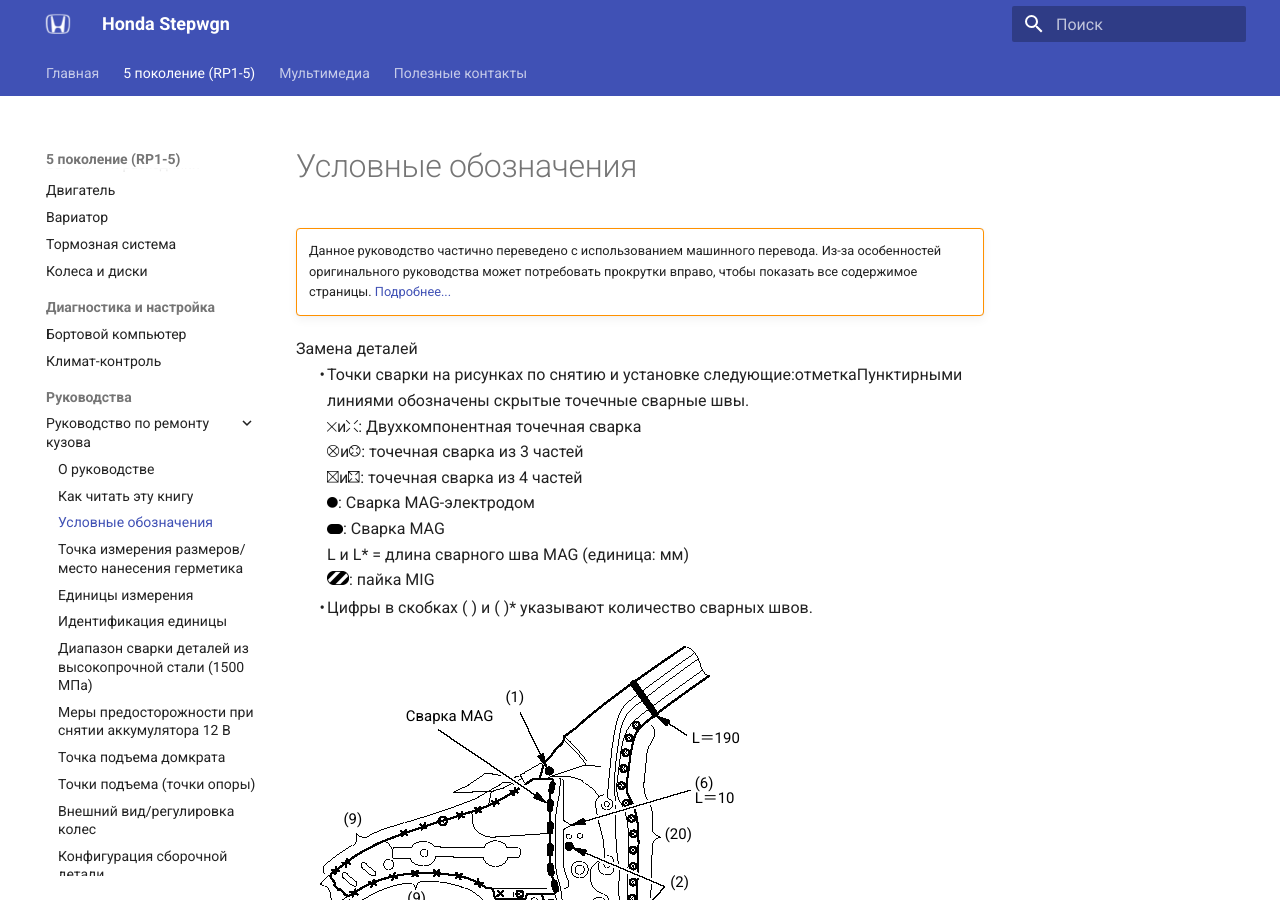
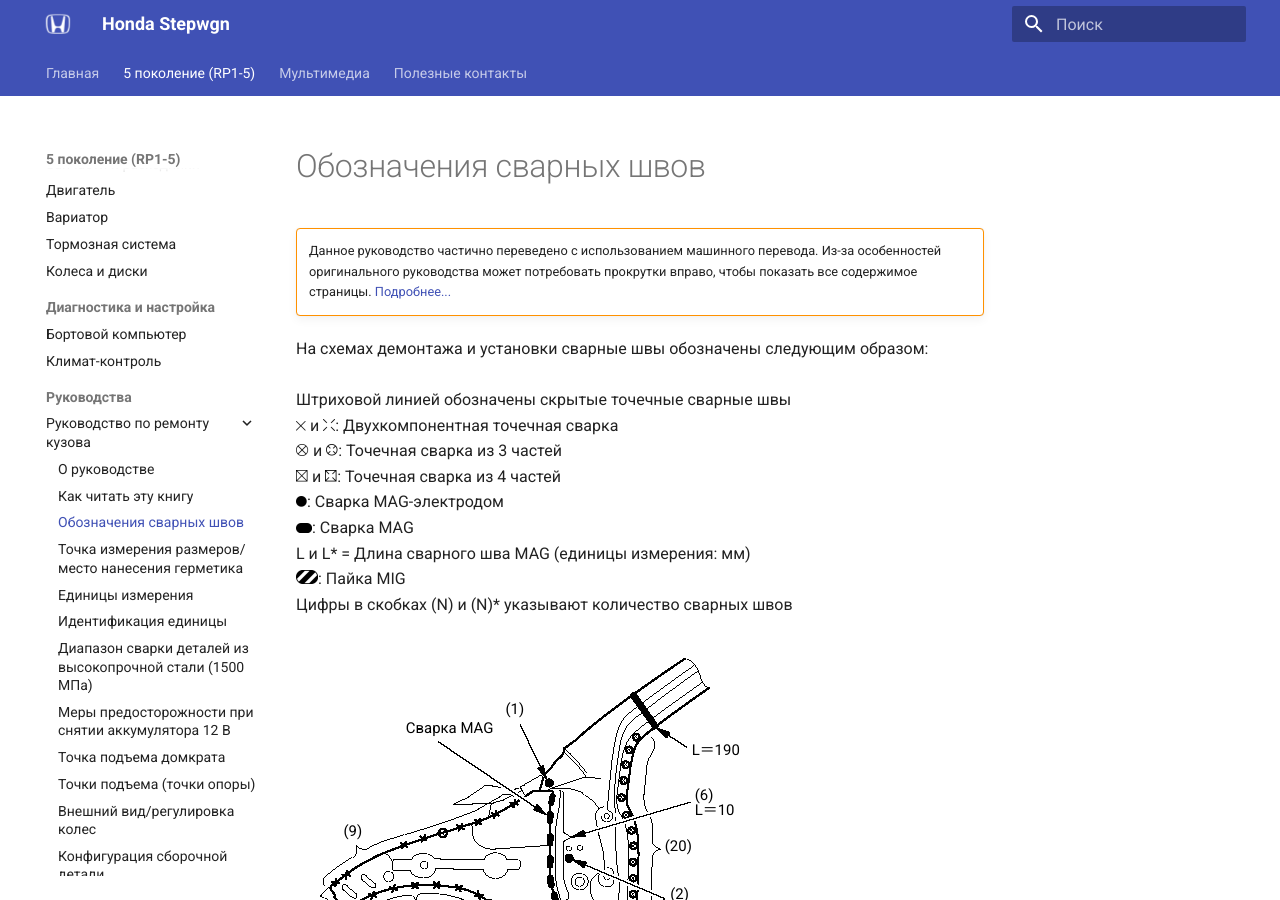
Before and after one commit to stepwgn/stepwgn.github.io, an MkDocs documentation site: the page built from docs/5g/manuals/body/000000000000002.md, in a window 1280 px wide and 900 px high. Built offline with MkDocs 1.6.1 and Material for MkDocs 9.7.7, drawn with Linux system fonts in a browser that asks for light colours; some of the changed text lies outside the part shown.

Commit message:
Convert html to md
Signed-off-by: Zakhar Petrov <46595458+zakhar-petrov@users.noreply.github.com>

```diff
--- a/docs/5g/manuals/body/000000000000002.md
+++ b/docs/5g/manuals/body/000000000000002.md
@@ -1,39 +1,17 @@
 {% include-markdown "./about.md" start="<!--manual-body-info-start-->" end="<!--manual-body-info-end-->" %}
+
+На схемах демонтажа и установки сварные швы обозначены следующим образом:
+<br>
+<br>Штриховой линией обозначены скрытые точечные сварные швы
+<br>![](../img/symbol/jpn_623574_1.0.png) и ![](../img/symbol/jpn_11389292_1.0.png): Двухкомпонентная точечная сварка
+<br>![](../img/symbol/jpn_623573_1.0.png) и ![](../img/symbol/jpn_11389344_1.0.png): Точечная сварка из 3 частей
+<br>![](../img/symbol/jpn_623572_1.0.png) и ![](../img/symbol/jpn_11389367_1.0.png): Точечная сварка из 4 частей
+<br>![](../img/symbol/jpn_623567_1.0.png): Сварка MAG-электродом
+<br>![](../img/symbol/jpn_623568_1.0.png): Сварка MAG
+<br>L и L\* = Длина сварного шва MAG (единицы измерения: мм)
+<br>![](../img/symbol/jpn_8148491_1.0.png): Пайка MIG
+<br>Цифры в скобках (N) и (N)\* указывают количество сварных швов
+
 <div id="divBody" style="display:block">
-<div>
-<a id="i01601"></a>
-<div class="servinfosub_title">Замена деталей</div>
-<table class="list1_table" frame="void">
-<tr>
-<td align="right" width="30">•
-</td>
-<td>
-<div>Точки сварки на рисунках по снятию и установке следующие:<nobr>отметка</nobr>Пунктирными линиями обозначены скрытые точечные сварные швы.</div>
-<div>
-<img src="../img/symbol/jpn_623574_1.0.png"/>и<img src="../img/symbol/jpn_11389292_1.0.png"/>: Двухкомпонентная точечная сварка</div>
-<div>
-<img src="../img/symbol/jpn_623573_1.0.png"/>и<img src="../img/symbol/jpn_11389344_1.0.png"/>: точечная сварка из 3 частей</div>
-<div>
-<img src="../img/symbol/jpn_623572_1.0.png"/>и<img src="../img/symbol/jpn_11389367_1.0.png"/>: точечная сварка из 4 частей</div>
-<div>
-<img src="../img/symbol/jpn_623567_1.0.png"/>: Сварка MAG-электродом</div>
-<div>
-<img src="../img/symbol/jpn_623568_1.0.png"/>: Сварка MAG<br/>L и L* = длина сварного шва MAG (единица: мм)</div>
-<div>
-<img src="../img/symbol/jpn_8148491_1.0.png"/>: пайка MIG</div>
-</td>
-</tr>
-<tr>
-<td align="right" width="30">•
-</td>
-<td>
-<div>Цифры в скобках ( ) и ( )* указывают количество сварных швов.</div>
-</td>
-</tr>
-</table>
-<a id="i03603"></a>
-<div>
 <script src="../js/135_2.0_jpn_15145878_2.0.js"></script>
 </div>
-</div>
-</div>
--- a/docs/5g/manuals/body/js/135_2.0_jpn_15145878_2.0.js
+++ b/docs/5g/manuals/body/js/135_2.0_jpn_15145878_2.0.js
@@ -24,8 +24,8 @@
 write("<p id=\"p1_7\" name=\"PrtPId\" class=\"drag\" style=\"position:absolute;left:47.458055px;top:190.303914px;font-weight:normal;font-size:11.2pt;color:black;\" prt_font_size=\"12.3pt\" disp_font_size=\"11.2pt\">");
 write("<nobr>(9)</nobr>");
 write("</p>");
-write("<p id=\"p1_8\" name=\"PrtPId\" class=\"drag\" style=\"position:absolute;left:170.666903px;top:448.339806px;font-weight:normal;font-size:11.2pt;color:black;\" prt_font_size=\"12.3pt\" disp_font_size=\"11.2pt\">");
-write("<nobr>набор из 4 предметов</nobr>");
+write("<p id=\"p1_8\" name=\"PrtPId\" class=\"drag\" style=\"position:absolute;left:60.666903px;top:448.339806px;font-weight:normal;font-size:11.2pt;color:black;\" prt_font_size=\"12.3pt\" disp_font_size=\"11.2pt\">");
+write("<nobr>точечная сварка из 4 частей</nobr>");
 write("</p>");
 write("<p id=\"p1_9\" name=\"PrtPId\" class=\"drag\" style=\"position:absolute;left:395.663633px;top:110.085979px;font-weight:normal;font-size:11.2pt;color:black;\" prt_font_size=\"12.3pt\" disp_font_size=\"11.2pt\">");
 write("<nobr>L＝190</nobr>");
@@ -40,7 +40,7 @@
 write("<nobr>(2)</nobr>");
 write("</p>");
 write("<p id=\"p1_13\" name=\"PrtPId\" class=\"drag\" style=\"position:absolute;left:12.476611px;top:511.972017px;font-weight:normal;font-size:11.2pt;color:black;\" prt_font_size=\"12.3pt\" disp_font_size=\"11.2pt\">");
-write("<nobr>Сварка штепсельной вилкой MAG</nobr>");
+write("<nobr>Сварка MAG-электродом</nobr>");
 write("</p>");
 write("<p id=\"p1_14\" name=\"PrtPId\" class=\"drag\" style=\"position:absolute;left:336.649706px;top:764.253639px;font-weight:normal;font-size:11.2pt;color:black;\" prt_font_size=\"12.3pt\" disp_font_size=\"11.2pt\">");
 write("<nobr>Пайка MIG</nobr>");
--- a/mkdocs.yml
+++ b/mkdocs.yml
@@ -20,7 +20,7 @@
       - Руководство по ремонту кузова:
         - О руководстве: 5g/manuals/body/about.md
         - Как читать эту книгу: 5g/manuals/body/000000000000001.md
-        - Условные обозначения: 5g/manuals/body/000000000000002.md
+        - Обозначения сварных швов: 5g/manuals/body/000000000000002.md
         - Точка измерения размеров/место нанесения герметика: 5g/manuals/body/000000000000003.md
         - Единицы измерения: 5g/manuals/body/000000000000004.md
         - Идентификация единицы: 5g/manuals/body/000000000000005.md
```
